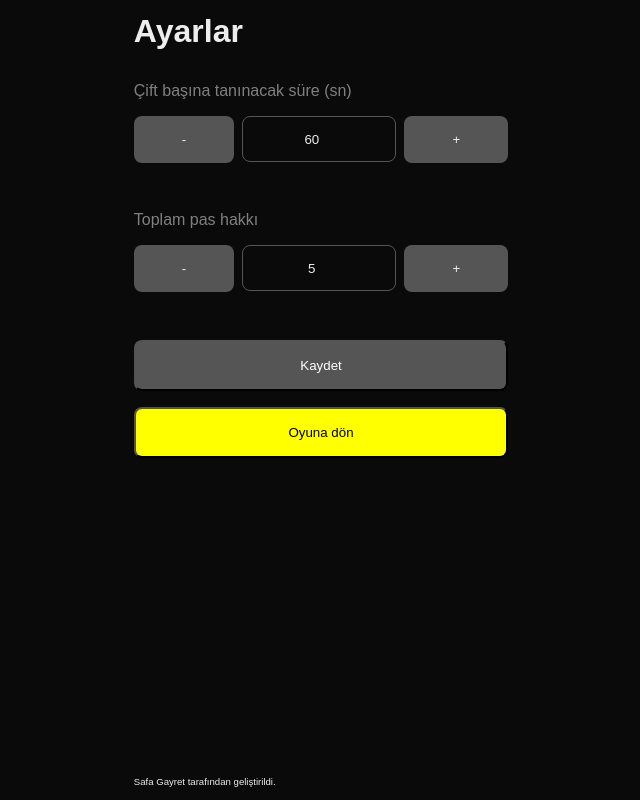
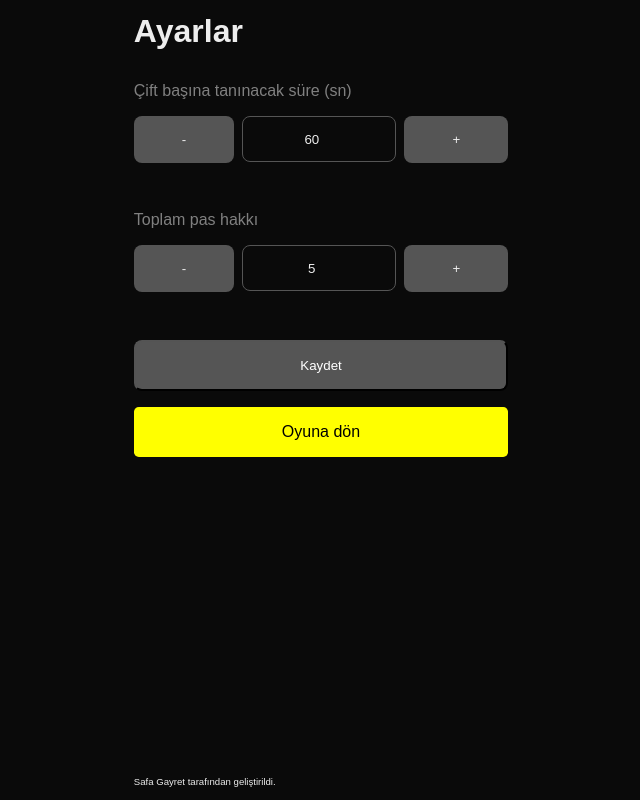
Before and after one commit to gayret/tabu, a Next.js app: page /settings in a window 1280 px wide. Shown: the whole page, without its empty margins (319-959 px from the left). Built offline with nearby package versions, Linux system fonts and the light colour scheme.

Commit message:
fix: routing

```diff
--- a/app/components/InputNumber/input-number.css
+++ b/app/components/InputNumber/input-number.css
@@ -33,4 +33,7 @@
 .btn-start {
   background-color: yellow;
   color: #000;
+  text-align: center;
+  padding: 1rem;
+  border-radius: 0.3rem;
 }
--- a/app/globals.css
+++ b/app/globals.css
@@ -156,6 +156,7 @@ button {
   margin-inline: auto;
   border: none;
   border-radius: 0.3rem;
+  background-color: #555;
 }
 
 footer {
--- a/app/settings/page.js
+++ b/app/settings/page.js
@@ -2,10 +2,12 @@
 import Link from 'next/link'
 import { useState, useEffect } from 'react'
 import InputNumber from '../components/InputNumber/InputNumber'
+import { useRouter } from 'next/navigation'
 
 export default function Settings() {
   const [count, setCount] = useState(60)
   const [passable, setPassable] = useState(5)
+  const router = useRouter()
 
   const setDefaults = () => {
     if (Number(localStorage.getItem('count'))) setCount(Number(localStorage.getItem('count')))
@@ -28,6 +30,8 @@ export default function Settings() {
   const onSubmit = () => {
     localStorage.setItem('count', count)
     localStorage.setItem('passable', passable)
+
+    router.push('/')
   }
 
   useEffect(() => {
@@ -51,9 +55,9 @@ export default function Settings() {
           <button onClick={onSubmit}>Kaydet</button>
         </div>
         <div className='settings-field'>
-          <button className='btn-start'>
-            <Link href='/'>Oyuna dön</Link>
-          </button>
+          <Link className='btn-start' href='/'>
+            Oyuna dön
+          </Link>
         </div>
       </div>
     </div>
```
Also changed, not shown: app/page.js (+10 -3 lines).
